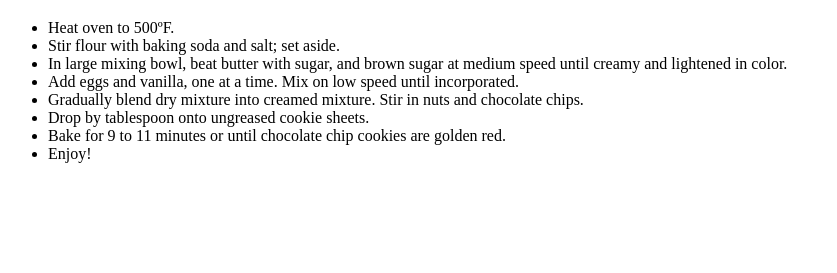
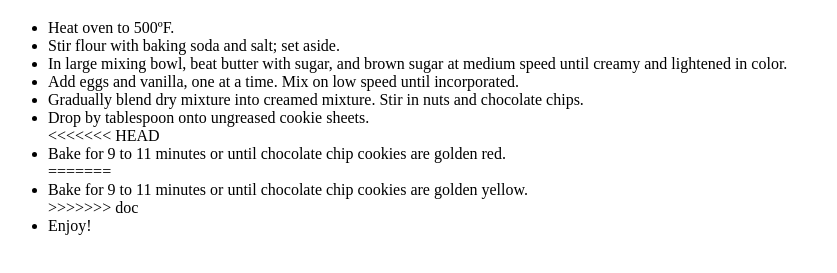
Before and after one commit to Exploitice/Igboko, a plain HTML site: page secret_recipe.htm.htm in a window 1280 px wide. Shown: the part 321-594 px from the top of the page, without its empty margins (0-837 px from the left). Drawn offline with Linux system fonts and the light colour scheme.

Commit message:
commited

```diff
--- a/secret_recipe.htm.htm
+++ b/secret_recipe.htm.htm
@@ -23,7 +23,11 @@
 <li>Add eggs and vanilla, one at a time. Mix on low speed until incorporated.</li>
 <li>Gradually blend dry mixture into creamed mixture. Stir in nuts and chocolate chips.</li>
 <li>Drop by tablespoon onto ungreased cookie sheets.</li>
+<<<<<<< HEAD
 <li>Bake for 9 to 11 minutes or until chocolate chip cookies are golden red.</li>
+=======
+<li>Bake for 9 to 11 minutes or until chocolate chip cookies are golden yellow.</li>
+>>>>>>> doc
 <li>Enjoy!</li>
 </ul>
 
```
